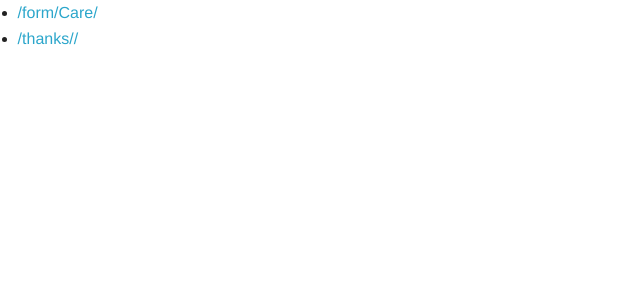
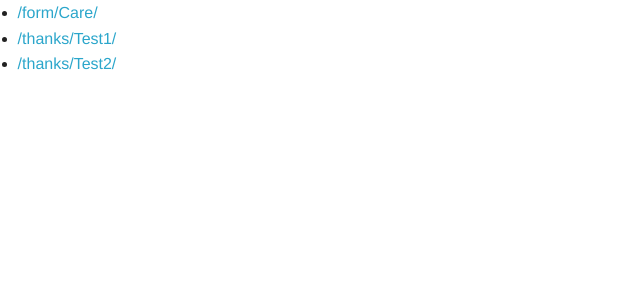
Before and after one commit to adfinitas-app/care-petition, a Jekyll site: the page built from list.html, in a window 1280 px wide. Shown: the top 300 px of the page, without its empty margins (0-640 px from the left). Built offline with Jekyll 4.4.1, drawn with Linux system fonts in a browser that asks for light colours.

Commit message:
Updated 'list.html' via CloudCannon

```diff
--- a/list.html
+++ b/list.html
@@ -16,7 +16,7 @@
   {% for petition in site.petitions %}
     <li><a href="/form/{{petition.title}}/">/form/{{petition.title}}/</a></li>
   {% endfor %}
-  {% for petition in site.petitions %}
+  {% for merci in site.thanks %}
     <li><a href="/thanks/{{merci.title}}/">/thanks/{{merci.title}}/</a></li>
   {% endfor %}
 	</body>
```
